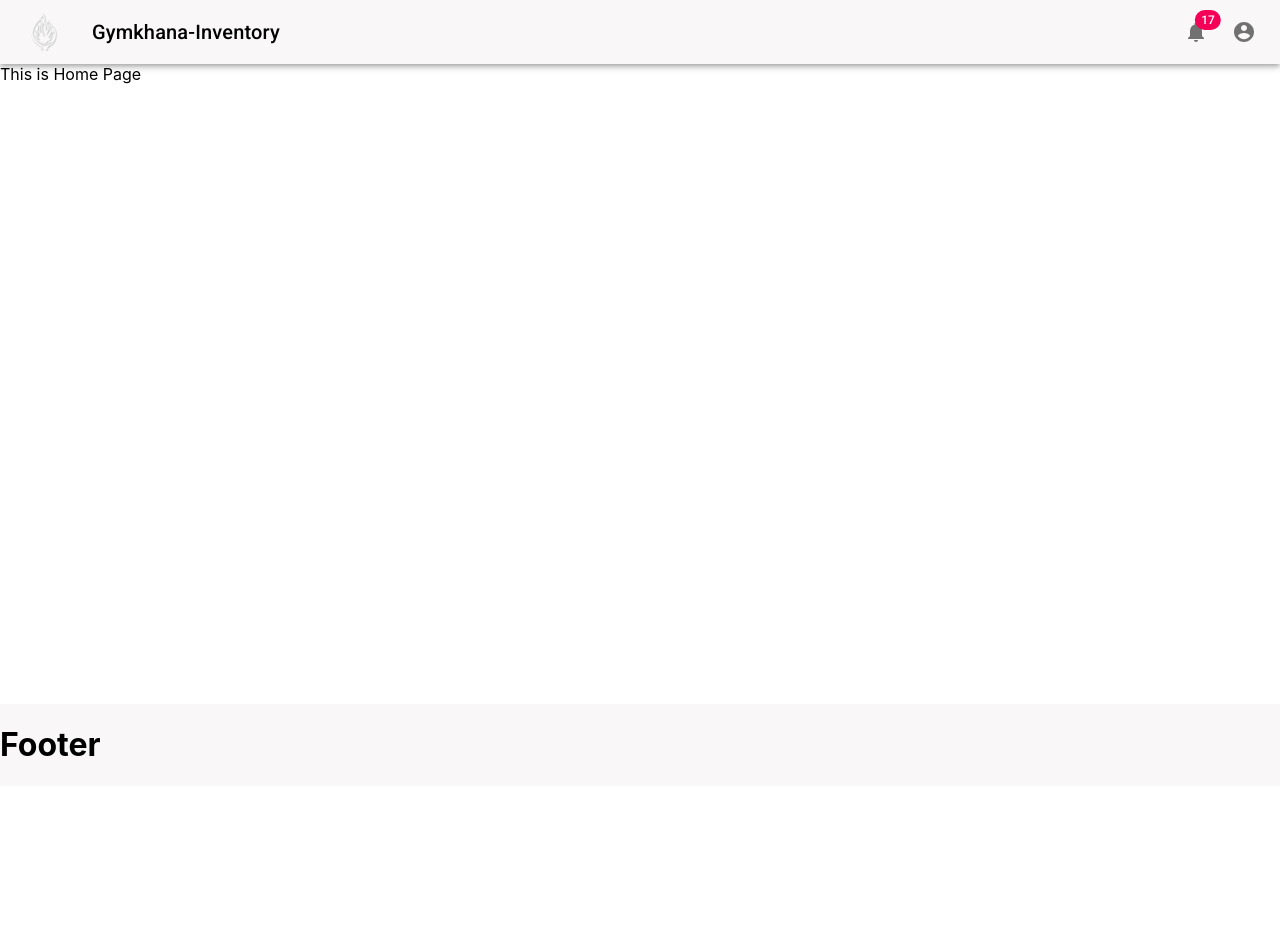
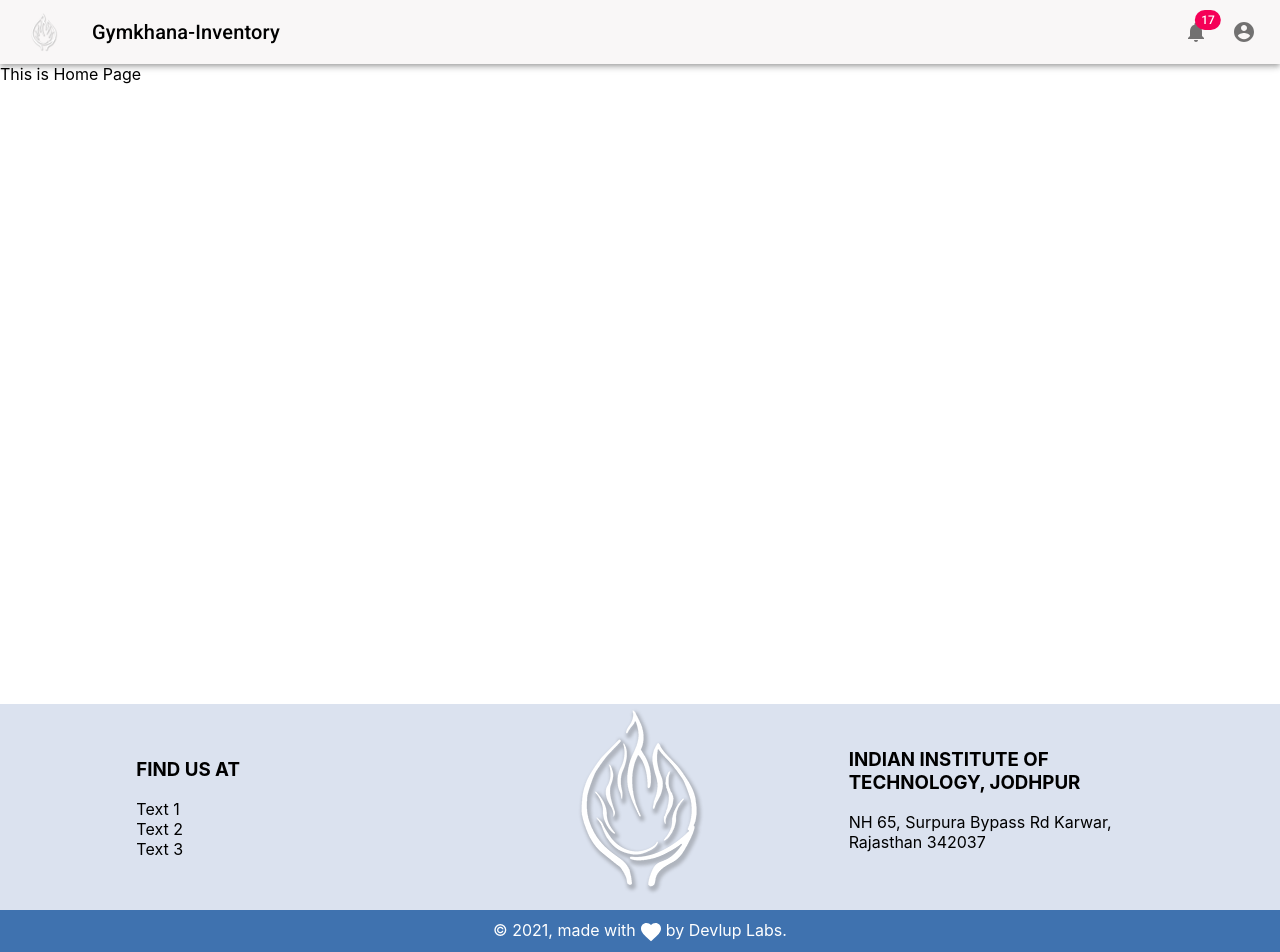
Before and after one commit to niharikamanhar/gymkhana-inventory, a React (Create React App) app: page / in a window 1280 px wide. Shown: the top 952 px of the page. Before the commit the page ends 800 px from the top, so only its background shows below. Built offline with nearby package versions, Linux system fonts and the light colour scheme.

Commit message:
Added Footer

```diff
--- a/src/App.js
+++ b/src/App.js
@@ -2,6 +2,7 @@ import './App.css';
 import PrimarySearchAppBar from './components/navbar';
 import { BrowserRouter} from 'react-router-dom';
 import Router from './Router';
+import Footer from './components/footer';
 
 
 
@@ -19,7 +20,7 @@ function App() {
 
 
           <div className="footer">
-            <h1>Footer</h1>
+            <Footer/>
           </div>
         </div>
     </BrowserRouter>
--- a/src/components/footer/index.js
+++ b/src/components/footer/index.js
@@ -1,13 +1,40 @@
 import React from 'react';
+import FavoriteIcon from '@material-ui/icons/Favorite';
+import logo from '../../logo.png';
 
-function Footer() {
+const Footer = () => {
     return (
+        <div className="contained">
+          <div className="main-footer">
+            <div className="column-1">
+                <h3>FIND US AT</h3>
+                <ul className="footer-list">
+                    <li>Text 1</li>
+                    <li>Text 2</li>
+                    <li>Text 3</li>
+                 </ul>
 
-        <div>
-            This is Footer
+            </div>
+
+            <div className="column-2">
+                <img src={logo} alt="Logo here"></img>
+            </div>
+
+            <div className="column-3">
+                <h3>INDIAN INSTITUTE OF
+                    TECHNOLOGY,
+                    JODHPUR</h3>
+                <p>NH 65, Surpura Bypass Rd Karwar, Rajasthan 342037</p>
+            </div>
+          </div>
+          <div className="secondary-footer">
+          © {(new Date().getFullYear())}, made with <span className="heart"><FavoriteIcon/></span> by Devlup Labs.
+          </div>
+
         </div>
+
 
     )
 }
 
-export default Footer;
+export default Footer
```
